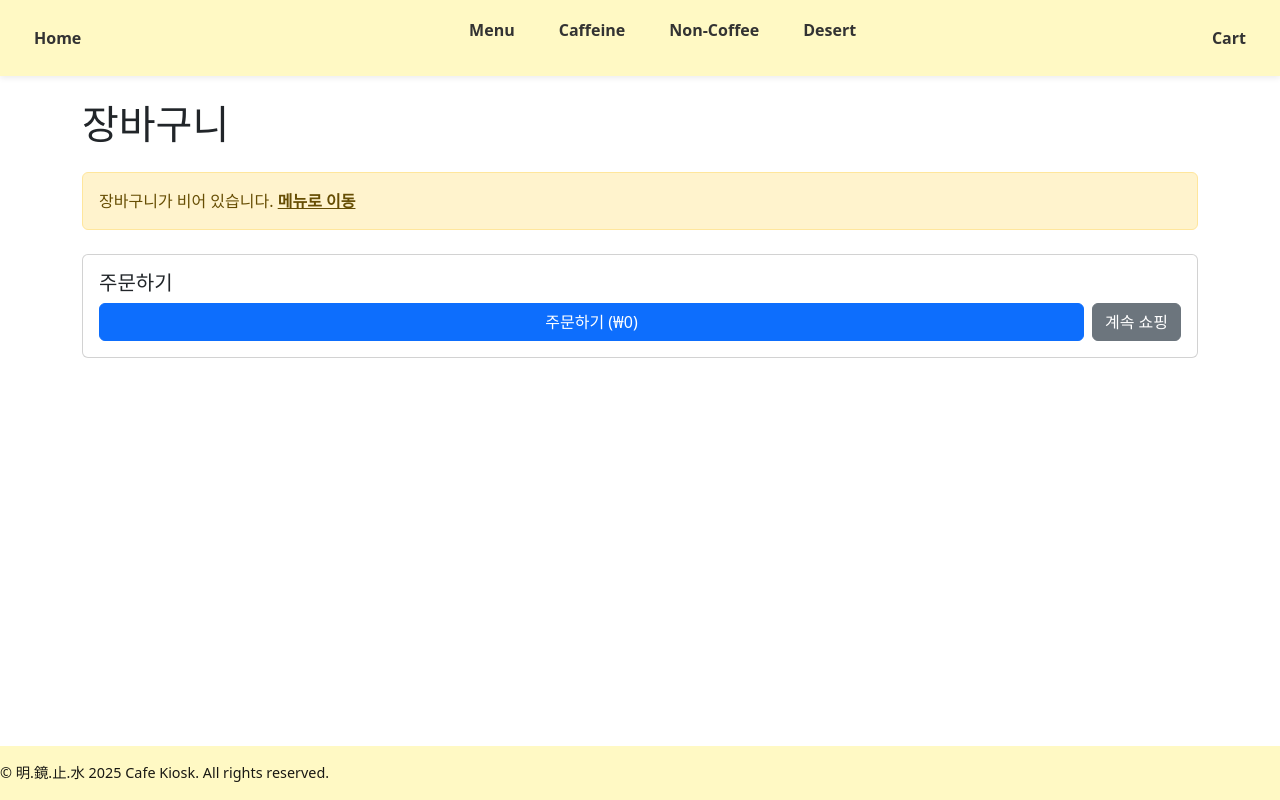
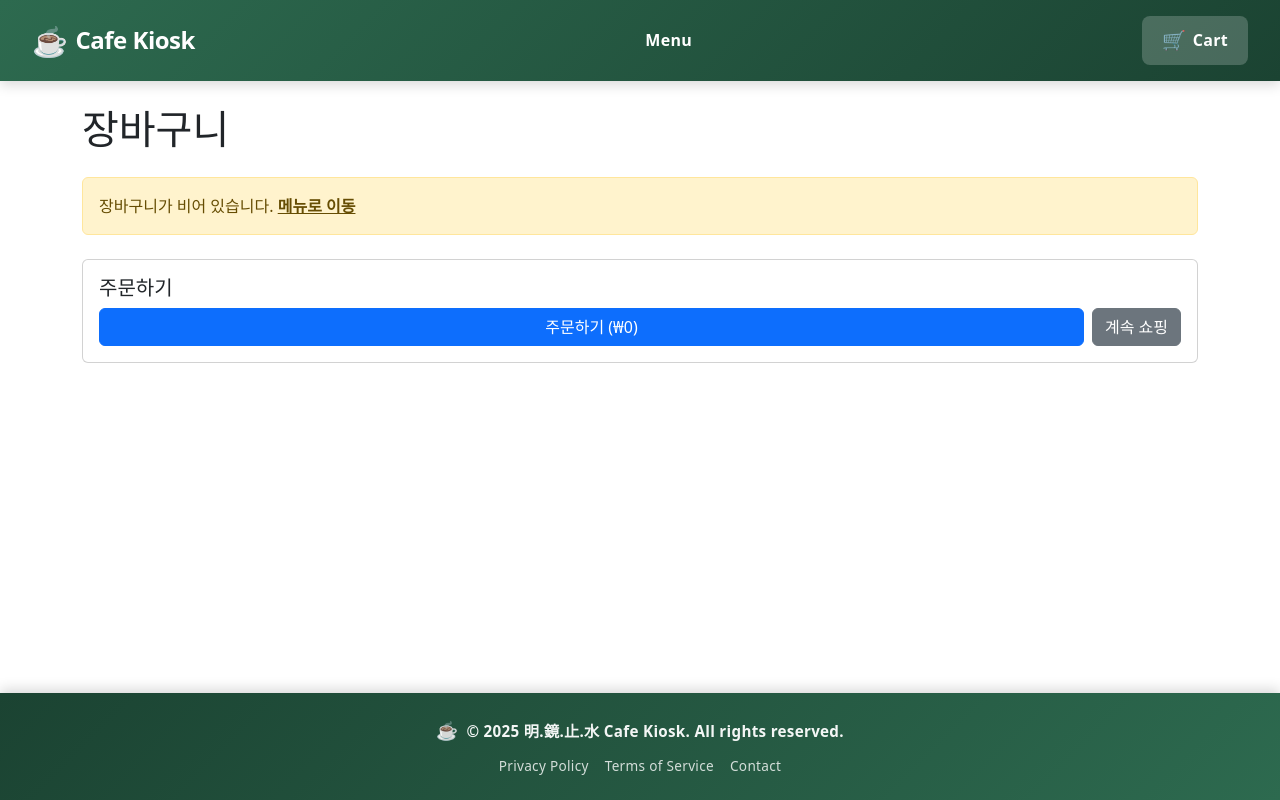
Before and after one commit to murasakijyuutann/cafe_kiosk_full_stack, a React app in the folder frontend/: page /cart in a window 1280 px wide. Built offline with nearby package versions, Linux system fonts and the light colour scheme; the HTML template or start-up script is replaced by a standard one.

Commit message:
Deployment Work and frontend fixes

```diff
--- a/frontend/src/App.tsx
+++ b/frontend/src/App.tsx
@@ -8,7 +8,7 @@ import Home from "./pages/Home";
 
 import CartPage from "./pages/CartPage";
 import OrderCompletePage from "./pages/OrderPage";
-import TestMenu from "./pages/TestMenu";
+import MenuList from "./pages/menu/MenuList";
 
 function App() {
   return (
@@ -22,7 +22,7 @@ function App() {
             <Routes>
               <Route path="/" element={<Home />} />
               {/* /menu는 하나만 사용 (지금은 TestMenu 기준으로) */}
-              <Route path="/menu" element={<TestMenu />} />
+              <Route path="/menu" element={<MenuList />} />
 
               <Route path="/cart" element={<CartPage />} />
               <Route
--- a/frontend/src/api/cafekioskApi.ts
+++ b/frontend/src/api/cafekioskApi.ts
@@ -1,91 +1,112 @@
 import axios from "axios";
 
-const API_BASE_URL = "/api";
+// Base URL uses Vite proxy configuration
+const api = axios.create({
+  baseURL: "/api",
+  headers: {
+    "Content-Type": "application/json",
+  },
+  withCredentials: true, // Important for session-based cart
+});
+
+// Menu interfaces
+export interface MenuItem {
+  id: number;
+  name: string;
+  description: string;
+  price: number;
+  category: {
+    id: number;
+    name: string;
+    description: string;
+  };
+  imageUrl?: string;
+}
+
 export interface Category {
   id: number;
   name: string;
   description: string;
   displayOrder: number;
-  createdAt: string;
 }
 
-export interface MenuItem {
-  id: number;
-  name: string;
-  description: string;
+// Cart interfaces
+export interface CartItem {
+  menuItemId: number;
+  menuItemName: string;
   price: number;
-  imageUrl: string;
-  available: boolean;
-  category: Category;
-  createdAt: string;
-  updatedAt: string;
+  quantity: number;
+  subtotal: number;
 }
 
-export interface OrderItemRequest {
-  menuItemId: number;
-  quantity: number;
-  // size, options 등 추가 필드가 있으면 여기에
-}
-
-export interface CreateOrderRequest {
-  customerName?: string | null;
-  items: OrderItemRequest[];
-}
-
-export interface OrderItemResponse {
-  menuItemId: number;
-  quantity: number;
-  unitPrice: number;
-  lineTotal: number;
+// Order interfaces
+export interface OrderRequest {
+  customerName: string | null;
+  items: CartItem[];
 }
 
 export interface OrderResponse {
-  orderNumber: number;
-  totalAmount: number;
-  createdAt: string;
-  items: OrderItemResponse[];
-  customerName?: string | null;
-  status: "PENDING" | "PAID" | "CANCELLED" | "FULFILLED";
+  orderNumber: string;
+  customerName: string;
+  status: string;
 }
 
-const api = axios.create({
-  baseURL: API_BASE_URL,
-  headers: {
-    "Content-Type": "application/json",
-  },
-});
+// ===== MENU API =====
 
-// 카테고리 API
-export const getCategories = async () : Promise<Category[]> => {
-  const response = await api.get("/menu/categories");
+// FIXED: Backend uses /menu not /menu/items
+export const getAllMenuItems = async (): Promise<MenuItem[]> => {
+  const response = await api.get("/menu");
   return response.data;
 };
 
-// 메뉴 API
-export const getAllMenuItems = async (): Promise<MenuItem[]> => {
-  const response = await api.get("/menu/items");
+// FIXED: Backend uses /menu?categoryId= not /menu/items/category/{id}
+export const getMenuItemsByCategory = async (categoryId: number): Promise<MenuItem[]> => {
+  const response = await api.get(`/menu?categoryId=${categoryId}`);
   return response.data;
 };
 
-export const getMenuItemsByCategory = async (categoryId:number): Promise<MenuItem[]> => {
-  const response = await api.get(`/menu/items/category/${categoryId}`);
+export const getMenuItemById = async (id: number): Promise<MenuItem> => {
+  const response = await api.get(`/menu/${id}`);
   return response.data;
 };
 
-export const getMenuItemById = async (id:number): Promise<MenuItem> => {
-  const response = await api.get(`/menu/items/${id}`);
+// ===== CATEGORY API =====
+
+// FIXED: Backend uses /categories not /menu/categories
+export const getAllCategories = async (): Promise<Category[]> => {
+  const response = await api.get("/categories");
   return response.data;
 };
 
-// 주문 API
-export const createOrder = async (orderData:CreateOrderRequest): Promise<OrderResponse> => {
-  const { data } = await api.post<OrderResponse>("/orders", orderData);
-  return data;
+// ===== CART API (Session-based) =====
+
+export const getCart = async (): Promise<CartItem[]> => {
+  const response = await api.get("/cart");
+  return response.data;
 };
 
-export const getOrderByNumber = async (orderNumber:number): Promise<OrderResponse> =>
-     {
-  const response = await api.get(`/orders/${orderNumber}`);
+export const addToCart = async (menuItemId: number, quantity: number): Promise<void> => {
+  await api.post("/cart/add", null, {
+    params: { menuItemId, quantity }
+  });
+};
+
+export const clearCart = async (): Promise<void> => {
+  await api.post("/cart/clear");
+};
+
+// ===== ORDER API =====
+
+// FIXED: Backend uses /order/checkout not /orders
+export const createOrder = async (orderRequest: OrderRequest): Promise<OrderResponse> => {
+  // Note: Backend expects cart to be in session, but we'll send items anyway
+  // You may need to modify backend to accept this, or switch to session-based cart
+  const response = await api.post("/order/checkout", orderRequest);
+  return response.data;
+};
+
+export const getOrderByNumber = async (orderNumber: string): Promise<OrderResponse> => {
+  const response = await api.get(`/order/${orderNumber}`);
   return response.data;
 };
 
--- a/frontend/src/components/Footer.tsx
+++ b/frontend/src/components/Footer.tsx
@@ -1,26 +1,73 @@
-
 
 import styled from "styled-components";
 
 const FooterContainer = styled.footer`
-  background-color: #fff9c4;
-  color: black;              /* text-white */
-  text-align: center;          /* text-center */
-  padding: 1rem 0;             /* py-3 */
-  margin-top: auto;            /* mt-auto (flex 컨테이너 안에서 아래로 밀기) */
+  display: flex;
+  align-items: center;
+  justify-content: center;
+  padding: 24px 32px;
+  background: linear-gradient(135deg, #1b4332 0%, #2d6a4f 100%);
+  box-shadow: 0 -4px 12px rgba(0, 0, 0, 0.15);
+  margin-top: auto;
+  z-index: 100;
+`;
+
+const FooterContent = styled.div`
+  display: flex;
+  flex-direction: column;
+  align-items: center;
+  gap: 12px;
+  max-width: 1400px;
+  width: 100%;
 `;
 
 const FooterText = styled.p`
-  margin-bottom: 0;            /* mb-0 */
-  font-size: 0.9rem;
-  text-align: left;
-  opacity: 0.9;
+  margin: 0;
+  font-size: 0.95rem;
+  font-weight: 600;
+  text-align: center;
+  color: #fff;
+  letter-spacing: 0.3px;
+  opacity: 0.95;
+
+  &::before {
+    content: '☕';
+    margin-right: 8px;
+    font-size: 1.1rem;
+  }
+`;
+
+const FooterLinks = styled.div`
+  display: flex;
+  gap: 16px;
+  align-items: center;
+`;
+
+const FooterLink = styled.a`
+  color: rgba(255, 255, 255, 0.8);
+  text-decoration: none;
+  font-size: 0.85rem;
+  font-weight: 500;
+  transition: all 0.2s ease;
+  letter-spacing: 0.3px;
+
+  &:hover {
+    color: #fff;
+    transform: translateY(-2px);
+  }
 `;
 
 const Footer = () => {
   return (
     <FooterContainer>
-      <FooterText>&copy; 明.鏡.止.水 2025 Cafe Kiosk. All rights reserved.</FooterText>
+      <FooterContent>
+        <FooterText>&copy; 2025 明.鏡.止.水 Cafe Kiosk. All rights reserved.</FooterText>
+        <FooterLinks>
+          <FooterLink href="#">Privacy Policy</FooterLink>
+          <FooterLink href="#">Terms of Service</FooterLink>
+          <FooterLink href="#">Contact</FooterLink>
+        </FooterLinks>
+      </FooterContent>
     </FooterContainer>
   );
 };
--- a/frontend/src/components/Navbar.tsx
+++ b/frontend/src/components/Navbar.tsx
@@ -1,50 +1,102 @@
 import { Link } from 'react-router-dom';
 import styled from 'styled-components';
 
-const Menu = styled.div`
+const Menu = styled.nav`
   display: flex;
   align-items: center;
   justify-content: space-between;
-  padding: 12px 24px;
-  background: #fff9c4; /* light yellow */
-  box-shadow: 0 2px 6px rgba(0,0,0,0.08);
+  padding: 16px 32px;
+  background: linear-gradient(135deg, #2d6a4f 0%, #1b4332 100%);
+  box-shadow: 0 4px 12px rgba(0, 0, 0, 0.15);
   position: sticky;
   top: 0;
-  z-index: 100;
+  z-index: 1000;
 `;
+
+const Brand = styled(Link)`
+  text-decoration: none;
+  font-size: 1.5rem;
+  font-weight: 800;
+  color: #fff;
+  letter-spacing: -0.5px;
+  transition: all 0.2s ease;
+  display: flex;
+  align-items: center;
+  gap: 8px;
+
+  &:hover {
+    transform: scale(1.05);
+    color: #d4f1e8;
+  }
+
+  &::before {
+    content: '☕';
+    font-size: 1.8rem;
+  }
+`;
+
 const MenuList = styled.ul`
   display: flex;
-  gap: 24px;
+  gap: 8px;
   list-style: none;
   align-items: center;
+  margin: 0;
+  padding: 0;
 `;
 
 const NavLink = styled(Link)`
   text-decoration: none;
   font-size: 1rem;
   font-weight: 600;
-  color: #333;
-  padding: 6px 10px;
-  border-radius: 6px;
-  transition: background 0.2s, color 0.2s;
+  color: #fff;
+  padding: 10px 20px;
+  border-radius: 8px;
+  transition: all 0.2s ease;
+  display: flex;
+  align-items: center;
+  letter-spacing: 0.3px;
 
   &:hover {
-    background: #ffd54f; /* yellow hover */
-    color: #000;
+    background: rgba(255, 255, 255, 0.15);
+    transform: translateY(-2px);
+  }
+
+  &:active {
+    transform: translateY(0);
+  }
+
+  li, div {
+    margin: 0;
+    padding: 0;
+  }
+`;
+
+const CartLink = styled(NavLink)`
+  background: rgba(255, 255, 255, 0.2);
+  font-weight: 700;
+
+  &:hover {
+    background: rgba(255, 255, 255, 0.3);
+  }
+
+  &::before {
+    content: '🛒';
+    margin-right: 6px;
+    font-size: 1.2rem;
   }
 `;
 
 const Navbar = () => {
   return (
     <Menu>
-      <NavLink to="/">Home</NavLink>
+      <Brand to="/">Cafe Kiosk</Brand>
       <MenuList>
         <NavLink to="/menu"><li>Menu</li></NavLink>
-        <NavLink to="/menu?category=커피"><li>Caffeine</li></NavLink>
+        {/* <NavLink to="/menu?category=커피"><li>Caffeine</li></NavLink>
         <NavLink to="/menu?category=논커피"><li>Non-Coffee</li></NavLink>
-        <NavLink to="/menu?category=디저트"><li>Desert</li></NavLink>
+        <NavLink to="/menu?category=디저트"><li>Desert</li></NavLink> */}
       </MenuList>
-      <NavLink to="/cart"><div>Cart</div></NavLink>
+      <CartLink to="/cart"><div>Cart</div></CartLink>
     </Menu>
   );
 };
--- a/frontend/src/pages/CartPage.tsx
+++ b/frontend/src/pages/CartPage.tsx
@@ -2,8 +2,8 @@
 import { useNavigate } from "react-router-dom";
 import { useCart } from "../context/CartContext";
 import Cart from "../components/cart/Cart";
-//import { createOrder } from "../api/cafekioskApi";
-import { createOrder } from "../api/createOrderMock";
+import { createOrder } from "../api/cafekioskApi";
+// import { createOrder } from "../api/createOrderMock";
 import { useState } from "react";
 import OrderSuccessAnimation from "../components/anim/OrderSuccessAnimation";
 
@@ -30,7 +30,10 @@ const CartPage = () => {
     setLoading(true);
 
     try {
-      const orderData = {items: cart, };
+      const orderData = {
+        items: cart,
+        customerName: "Guest" // Default customer name for kiosk orders
+      };
      const order = await createOrder(orderData);
 
         setShowAnim(true);
--- a/frontend/src/pages/menu/MenuList.tsx
+++ b/frontend/src/pages/menu/MenuList.tsx
@@ -1,63 +1,193 @@
 import styled from 'styled-components';
 import { useEffect, useState } from 'react';
-import { useLocation } from 'react-router-dom';
+import { useLocation, useNavigate } from 'react-router-dom';
 import { getAllMenuItems, type MenuItem } from '../../api/cafekioskApi';
+import { useCart } from '../../context/CartContext';
 
 const Container = styled.div`
-  padding: 20px;
+  padding: 24px;
+  max-width: 1400px;
+  margin: 0 auto;
+  background: #f8f9fa;
+  min-height: 100vh;
 `;
 
 const MenuGrid = styled.div`
   display: grid;
-  grid-template-columns: repeat(auto-fill, minmax(180px, 1fr));
-  gap: 20px;
+  grid-template-columns: repeat(auto-fill, minmax(200px, 1fr));
+  gap: 24px;
+  margin-bottom: 40px;
+
+  @media (max-width: 768px) {
+    grid-template-columns: repeat(auto-fill, minmax(160px, 1fr));
+    gap: 16px;
+  }
 `;
 
 const MenuCard = styled.div`
   background: #fff;
-  border-radius: 12px;
-  padding: 12px;
+  border-radius: 16px;
+  padding: 0;
   text-align: center;
-  box-shadow: 0 4px 8px rgba(0, 0, 0, 0.1);
+  box-shadow: 0 2px 12px rgba(0, 0, 0, 0.08);
+  transition: all 0.3s ease;
+  overflow: hidden;
+  cursor: pointer;
+
+  &:hover {
+    transform: translateY(-8px);
+    box-shadow: 0 8px 24px rgba(0, 0, 0, 0.15);
+  }
+
+  &:active {
+    transform: translateY(-4px);
+  }
+
+  h3 {
+    font-size: 1.1rem;
+    font-weight: 700;
+    margin: 12px 0 8px;
+    padding: 0 12px;
+    color: #1a1a1a;
+    white-space: nowrap;
+    overflow: hidden;
+    text-overflow: ellipsis;
+  }
+
+  p {
+    font-size: 1.2rem;
+    font-weight: 800;
+    color: #2d6a4f;
+    margin: 0 0 16px;
+    padding: 0 12px;
+  }
 `;
 
 const MenuImg = styled.img`
   width: 100%;
-  height: 160px;
+  height: 180px;
   object-fit: cover;
-  border-radius: 8px;
+  background: linear-gradient(135deg, #f5f7fa 0%, #c3cfe2 100%);
+`;
+
+const AddToCartBadge = styled.div`
+  position: absolute;
+  bottom: 12px;
+  right: 12px;
+  background: #2d6a4f;
+  color: white;
+  width: 40px;
+  height: 40px;
+  border-radius: 50%;
+  display: flex;
+  align-items: center;
+  justify-content: center;
+  font-size: 1.5rem;
+  font-weight: bold;
+  box-shadow: 0 4px 12px rgba(45, 106, 79, 0.3);
+  transition: all 0.2s ease;
+
+  ${MenuCard}:hover & {
+    transform: scale(1.1);
+    background: #1b4332;
+  }
+`;
+
+const CardWrapper = styled.div`
+  position: relative;
 `;
 
 const CategoryTabs = styled.div`
   display: flex;
   gap: 12px;
-  margin-bottom: 20px;
+  margin-bottom: 32px;
+  flex-wrap: wrap;
+  padding: 16px;
+  background: white;
+  border-radius: 16px;
+  box-shadow: 0 2px 8px rgba(0, 0, 0, 0.06);
 `;
 
 const CategoryButton = styled.button<{ selected: boolean }>`
-  padding: 8px 16px;
-  border-radius: 8px;
-  border: none;
-  background: ${(props) => (props.selected ? '#000' : '#eee')};
-  color: ${(props) => (props.selected ? '#fff' : '#000')};
+  padding: 12px 24px;
+  border-radius: 12px;
+  border: 2px solid ${(props) => (props.selected ? '#2d6a4f' : '#e9ecef')};
+  background: ${(props) => (props.selected ? '#2d6a4f' : '#fff')};
+  color: ${(props) => (props.selected ? '#fff' : '#495057')};
   cursor: pointer;
   font-weight: 600;
+  font-size: 0.95rem;
+  transition: all 0.2s ease;
+
   &:hover {
-    background: #000;
-    color: #fff;
+    background: ${(props) => (props.selected ? '#1b4332' : '#f8f9fa')};
+    border-color: ${(props) => (props.selected ? '#1b4332' : '#2d6a4f')};
+    transform: translateY(-2px);
+  }
+
+  &:active {
+    transform: translateY(0);
   }
 `;
 
 const CategoryTitle = styled.h2`
-  margin: 20px 0 12px;
+  margin: 0 0 20px;
+  font-size: 1.8rem;
+  font-weight: 800;
+  color: #1a1a1a;
+  padding-left: 8px;
+  border-left: 4px solid #2d6a4f;
+`;
+
+const Toast = styled.div<{ show: boolean }>`
+  position: fixed;
+  bottom: 24px;
+  right: 24px;
+  background: #2d6a4f;
+  color: white;
+  padding: 16px 24px;
+  border-radius: 12px;
+  box-shadow: 0 8px 24px rgba(45, 106, 79, 0.3);
+  font-weight: 600;
+  font-size: 0.95rem;
+  transform: ${(props) => (props.show ? 'translateY(0)' : 'translateY(100px)')};
+  opacity: ${(props) => (props.show ? '1' : '0')};
+  transition: all 0.3s ease;
+  z-index: 1000;
+  display: flex;
+  align-items: center;
+  gap: 8px;
+
+  &::before {
+    content: '✓';
+    font-size: 1.2rem;
+  }
 `;
 
 const MenuList = () => {
   const location = useLocation();
+  const navigate = useNavigate();
   const [menus, setMenus] = useState<MenuItem[]>([]);
   const [loading, setLoading] = useState(true);
   const [error, setError] = useState<string | null>(null);
   const [selectedCategory, setSelectedCategory] = useState<'ALL' | string>('ALL');
+  const [showToast, setShowToast] = useState(false);
+  const [toastMessage, setToastMessage] = useState('');
+  const { addToCart } = useCart();
+
+  const showAddedToast = (itemName: string) => {
+    setToastMessage(`${itemName}이(가) 장바구니에 추가되었습니다`);
+    setShowToast(true);
+    setTimeout(() => setShowToast(false), 2000);
+  };
+
+  const handleCategoryChange = (categoryName: string) => {
+    if (categoryName === 'ALL') {
+      navigate('/menu');
+    } else {
+      navigate(`/menu?category=${encodeURIComponent(categoryName)}`);
+    }
+  };
 
   useEffect(() => {
     const load = async () => {
@@ -96,14 +226,14 @@ const MenuList = () => {
     return (
       <Container>
         <CategoryTabs>
-          <CategoryButton selected={selectedCategory === 'ALL'} onClick={() => setSelectedCategory('ALL')}>
+          <CategoryButton selected={selectedCategory === 'ALL'} onClick={() => handleCategoryChange('ALL')}>
             전체
           </CategoryButton>
           {categoryNames.map((categoryName) => (
             <CategoryButton
               key={categoryName}
               selected={selectedCategory === categoryName}
-              onClick={() => setSelectedCategory(categoryName)}
+              onClick={() => handleCategoryChange(categoryName)}
             >
               {categoryName}
             </CategoryButton>
@@ -116,29 +246,49 @@ const MenuList = () => {
               {menus
                 .filter((item) => item.category?.name === categoryName)
                 .map((item) => (
-                  <MenuCard key={item.id}>
-                    {item.imageUrl && <MenuImg src={item.imageUrl} alt={item.name} />}
-                    <h3>{item.name}</h3>
-                    <p>{item.price.toLocaleString()}원</p>
-                  </MenuCard>
+                  <CardWrapper key={item.id}>
+                    <MenuCard
+                      onClick={() => {
+                        addToCart(
+                          {
+                            id: item.id,
+                            name: item.name,
+                            price: item.price
+                          },
+                          1
+                        );
+                        showAddedToast(item.name);
+                      }}
+                    >
+                      {item.imageUrl ? (
+                        <MenuImg src={item.imageUrl} alt={item.name} />
+                      ) : (
+                        <MenuImg src="https://via.placeholder.com/300x180?text=No+Image" alt={item.name} />
+                      )}
+                      <h3>{item.name}</h3>
+                      <p>₩{item.price.toLocaleString()}</p>
+                      <AddToCartBadge>+</AddToCartBadge>
+                    </MenuCard>
+                  </CardWrapper>
                 ))}
             </MenuGrid>
           </div>
         ))}
+        <Toast show={showToast}>{toastMessage}</Toast>
       </Container>
     );
   } else {
     return (
       <Container>
         <CategoryTabs>
-          <CategoryButton selected={selectedCategory === 'ALL'} onClick={() => setSelectedCategory('ALL')}>
+          <CategoryButton selected={selectedCategory === 'ALL'} onClick={() => handleCategoryChange('ALL')}>
             전체
           </CategoryButton>
           {categoryNames.map((categoryName) => (
             <CategoryButton
               key={categoryName}
               selected={selectedCategory === categoryName}
-              onClick={() => setSelectedCategory(categoryName)}
+              onClick={() => handleCategoryChange(categoryName)}
             >
               {categoryName}
             </CategoryButton>
@@ -149,13 +299,33 @@ const MenuList = () => {
           {menus
             .filter((item) => item.category?.name === selectedCategory)
             .map((item) => (
-              <MenuCard key={item.id}>
-                {item.imageUrl && <MenuImg src={item.imageUrl} alt={item.name} />}
-                <h3>{item.name}</h3>
-                <p>{item.price.toLocaleString()}원</p>
-              </MenuCard>
+              <CardWrapper key={item.id}>
+                <MenuCard
+                  onClick={() => {
+                    addToCart(
+                      {
+                        id: item.id,
+                        name: item.name,
+                        price: item.price
+                      },
+                      1
+                    );
+                    showAddedToast(item.name);
+                  }}
+                >
+                  {item.imageUrl ? (
+                    <MenuImg src={item.imageUrl} alt={item.name} />
+                  ) : (
+                    <MenuImg src="https://via.placeholder.com/300x180?text=No+Image" alt={item.name} />
+                  )}
+                  <h3>{item.name}</h3>
+                  <p>₩{item.price.toLocaleString()}</p>
+                  <AddToCartBadge>+</AddToCartBadge>
+                </MenuCard>
+              </CardWrapper>
             ))}
         </MenuGrid>
+        <Toast show={showToast}>{toastMessage}</Toast>
       </Container>
     );
   }
--- a/frontend/vite.config.ts
+++ b/frontend/vite.config.ts
@@ -10,6 +10,7 @@ export default defineConfig({
       "/api": {
         target: "http://localhost:8080",
         changeOrigin: true,
+        rewrite: (path) => path.replace(/^\/api/, ''),  // ADD THIS LINE
       },
     },
   },
```
Also changed, not shown: frontend/src/components/cart/BottomCartBar.tsx (+2 -5 lines), 4 other files (tests, documents, lock files or other folders).
